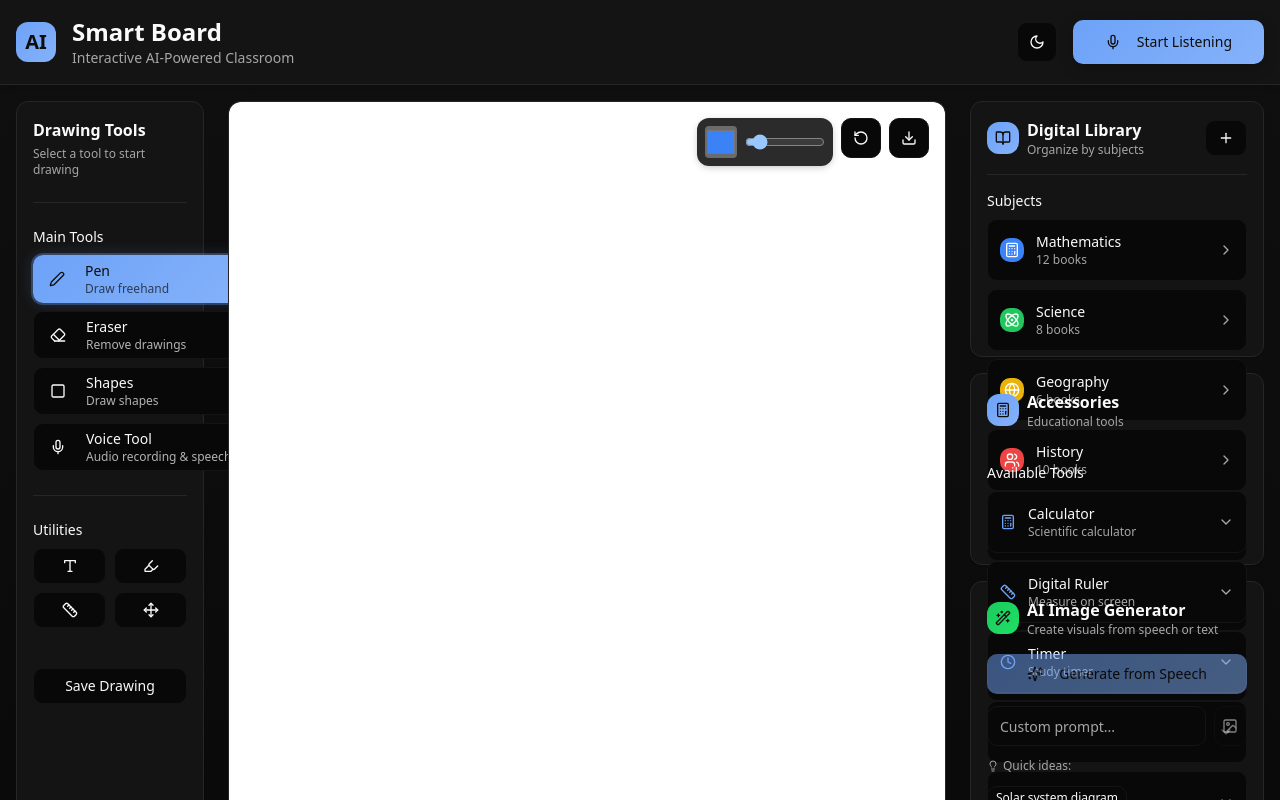
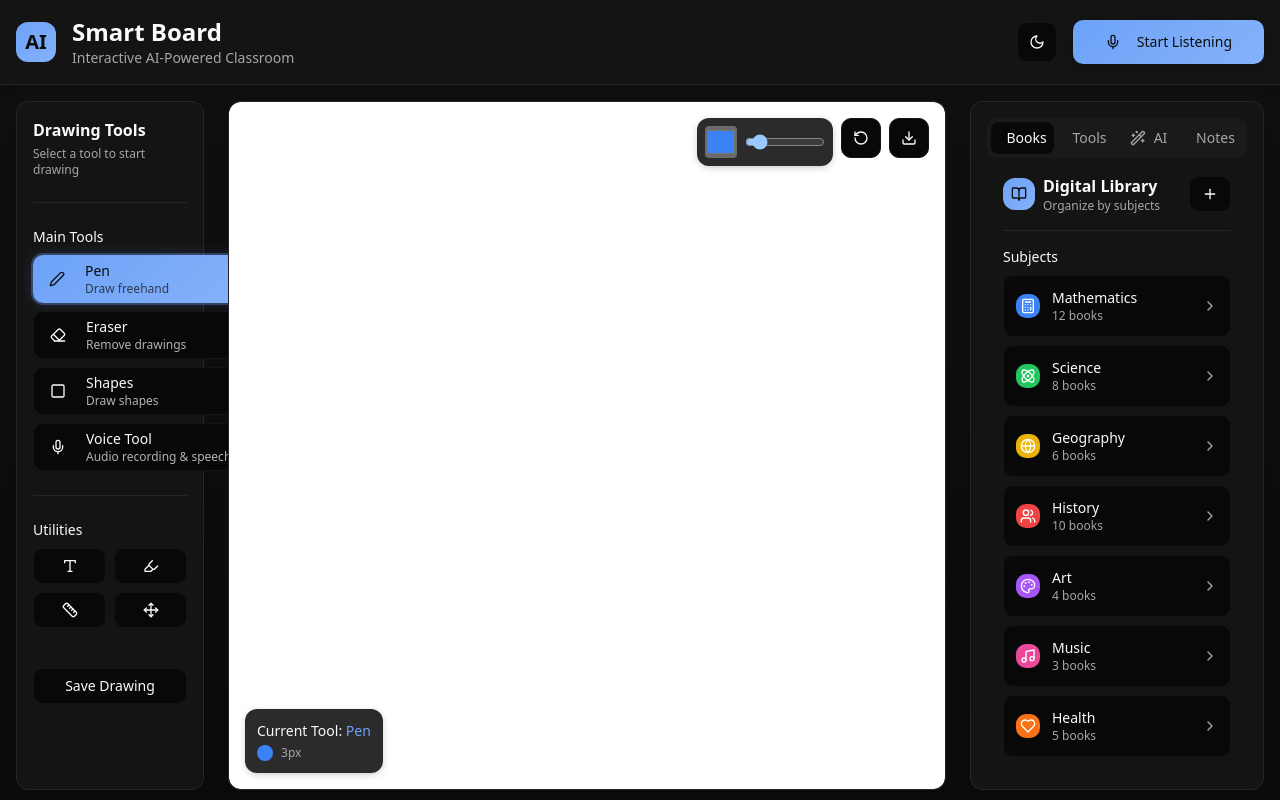
Before and after one commit to hbadganchi/aiviz-learn, a React (Vite) app: page / in a window 1280 px wide. Shown: the top 800 px of the page. Built offline with nearby package versions, Linux system fonts and the light colour scheme.

Commit message:
Reverted to commit 4de66eb979768bb557176c99c7eaa4fa84c7ebdf

```diff
--- /dev/null
+++ b/src/components/UnifiedToolsPanel.tsx
@@ -0,0 +1,92 @@
+import { useState } from "react";
+import { Card } from "@/components/ui/card";
+import { Tabs, TabsContent, TabsList, TabsTrigger } from "@/components/ui/tabs";
+import { BooksPanel } from "@/components/BooksPanel";
+import { AccessoriesPanel } from "@/components/AccessoriesPanel";
+import { AIImageGenerator } from "@/components/AIImageGenerator";
+import { NotesPanel } from "@/components/NotesPanel";
+import {
+  BookOpen,
+  Calculator,
+  Wand2,
+  StickyNote
+} from "lucide-react";
+
+interface UnifiedToolsPanelProps {
+  className?: string;
+  transcribedText: string;
+  notes: string[];
+  onNotesChange: (notes: string[]) => void;
+  generatedImages: string[];
+  onImageGenerated: (imageUrl: string) => void;
+}
+
+export const UnifiedToolsPanel = ({
+  className,
+  transcribedText,
+  notes,
+  onNotesChange,
+  generatedImages,
+  onImageGenerated
+}: UnifiedToolsPanelProps) => {
+  return (
+    <Card className={`shadow-medium h-full ${className}`}>
+      <Tabs defaultValue="books" className="h-full flex flex-col">
+        <div className="p-4 pb-0">
+          <TabsList className="grid w-full grid-cols-4">
+            <TabsTrigger value="books" className="flex items-center gap-2">
+              <BookOpen className="w-4 h-4" />
+              <span className="hidden sm:inline">Books</span>
+            </TabsTrigger>
+            <TabsTrigger value="tools" className="flex items-center gap-2">
+              <Calculator className="w-4 h-4" />
+              <span className="hidden sm:inline">Tools</span>
+            </TabsTrigger>
+            <TabsTrigger value="ai" className="flex items-center gap-2">
+              <Wand2 className="w-4 h-4" />
+              <span className="hidden sm:inline">AI</span>
+            </TabsTrigger>
+            <TabsTrigger value="notes" className="flex items-center gap-2">
+              <StickyNote className="w-4 h-4" />
+              <span className="hidden sm:inline">Notes</span>
+            </TabsTrigger>
+          </TabsList>
+        </div>
+
+        <div className="flex-1 overflow-hidden">
+          <TabsContent value="books" className="h-full m-0 p-4 pt-0">
+            <div className="h-full">
+              <BooksPanel className="h-full border-0 shadow-none" />
+            </div>
+          </TabsContent>
+
+          <TabsContent value="tools" className="h-full m-0 p-4 pt-0">
+            <div className="h-full">
+              <AccessoriesPanel className="h-full border-0 shadow-none" />
+            </div>
+          </TabsContent>
+
+          <TabsContent value="ai" className="h-full m-0 p-4 pt-0">
+            <div className="h-full">
+              <AIImageGenerator
+                speechText={transcribedText}
+                onImageGenerated={onImageGenerated}
+                generatedImages={generatedImages}
+              />
+            </div>
+          </TabsContent>
+
+          <TabsContent value="notes" className="h-full m-0 p-4 pt-0">
+            <div className="h-full">
+              <NotesPanel
+                notes={notes}
+                onNotesChange={onNotesChange}
+                transcribedText={transcribedText}
+              />
+            </div>
+          </TabsContent>
+        </div>
+      </Tabs>
+    </Card>
+  );
+};
--- a/src/pages/Index.tsx
+++ b/src/pages/Index.tsx
@@ -2,11 +2,8 @@ import { useState } from "react";
 import { SpeechToText } from "@/components/SpeechToText";
 import { DrawingCanvas } from "@/components/DrawingCanvas";
 import { ToolboxPanel } from "@/components/ToolboxPanel";
-import { NotesPanel } from "@/components/NotesPanel";
-import { AIImageGenerator } from "@/components/AIImageGenerator";
 import { MicrophoneTool } from "@/components/MicrophoneTool";
-import { BooksPanel } from "@/components/BooksPanel";
-import { AccessoriesPanel } from "@/components/AccessoriesPanel";
+import { UnifiedToolsPanel } from "@/components/UnifiedToolsPanel";
 import { Card } from "@/components/ui/card";
 import { Button } from "@/components/ui/button";
 import { Moon, Sun } from "lucide-react";
@@ -103,22 +100,14 @@ const Index = () => {
             </Card>
           </div>
 
-          {/* Right Sidebar - AI & Notes */}
-          <div className="col-span-3 space-y-4">
-            <BooksPanel className="h-64" />
-
-            <AccessoriesPanel className="h-48" />
-
-            <AIImageGenerator
-              speechText={transcribedText}
-              onImageGenerated={handleImageGenerated}
-              generatedImages={generatedImages}
-            />
-
-            <NotesPanel
+          {/* Right Sidebar - Unified Tools */}
+          <div className="col-span-3">
+            <UnifiedToolsPanel
+              transcribedText={transcribedText}
               notes={notes}
               onNotesChange={setNotes}
-              transcribedText={transcribedText}
+              generatedImages={generatedImages}
+              onImageGenerated={handleImageGenerated}
             />
           </div>
         </div>
```
